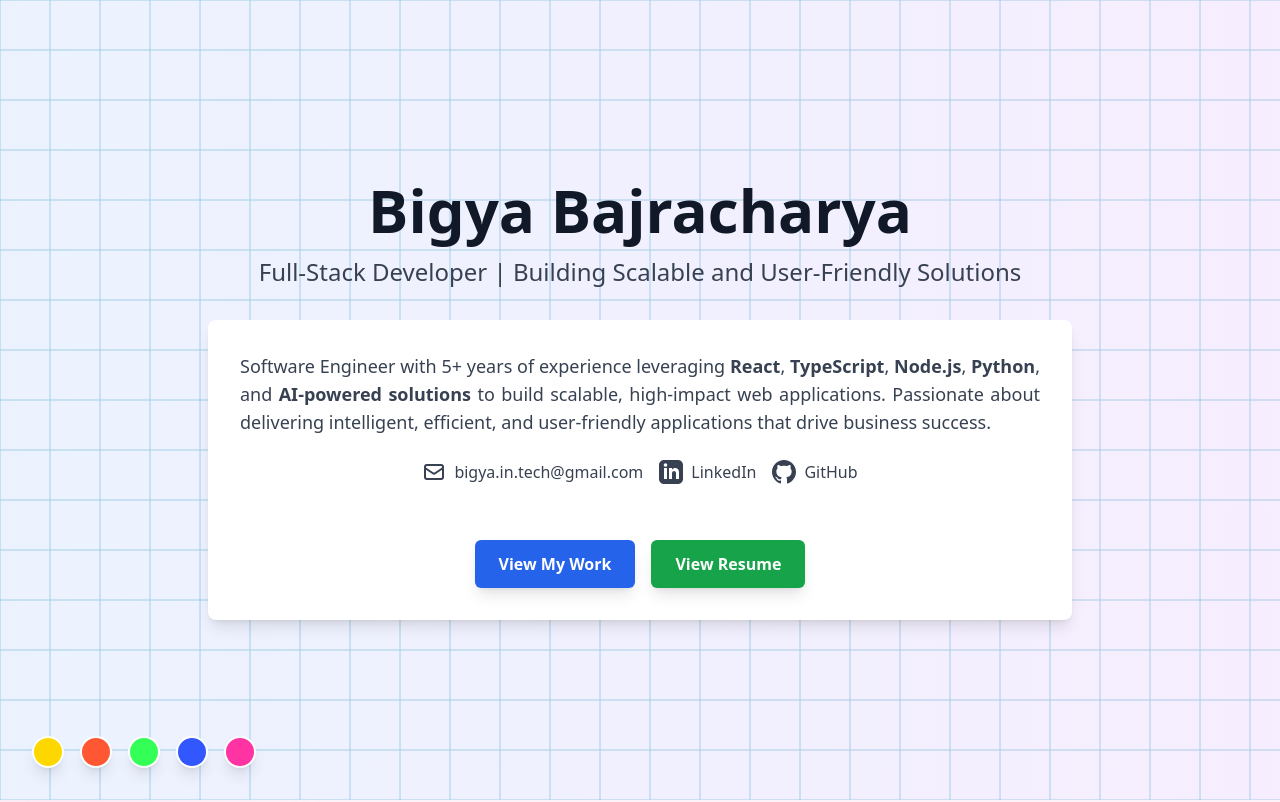
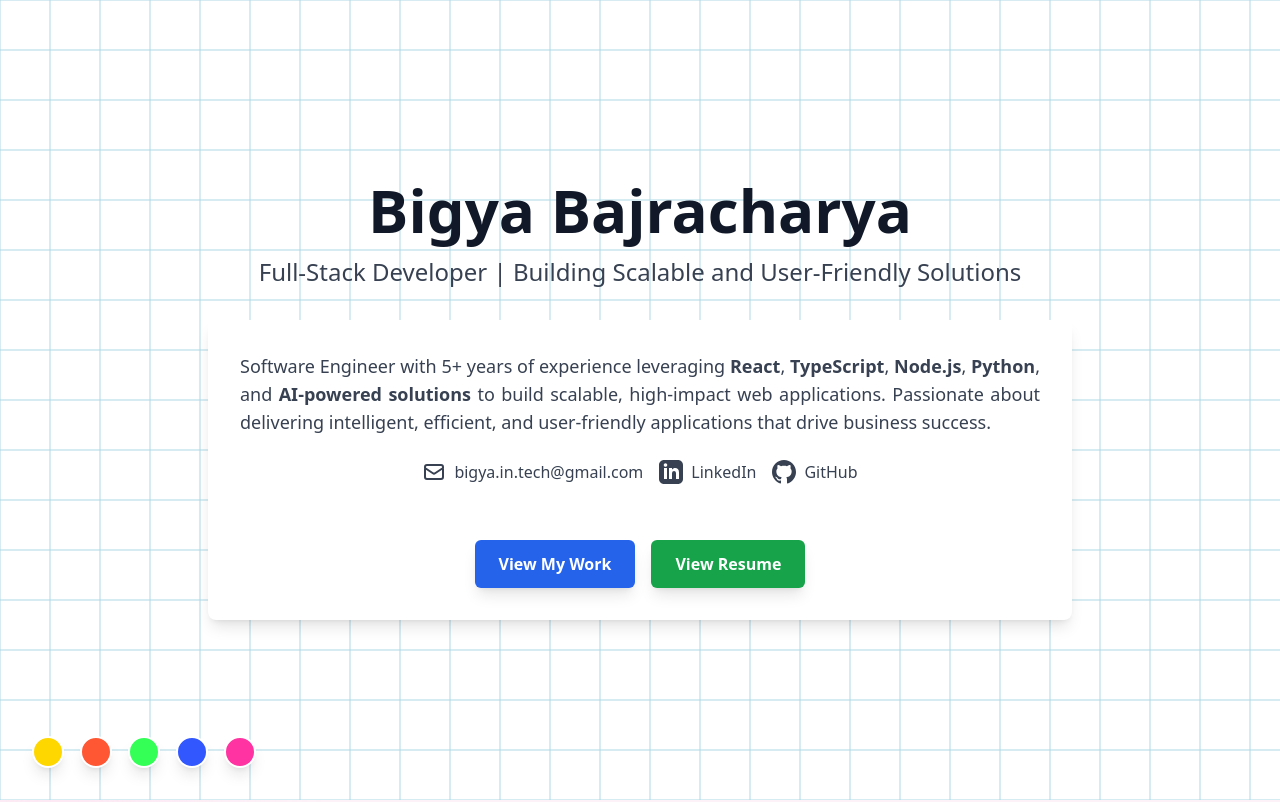
Before and after one commit to bigyaa/bigyaa.github.io, a React (Create React App) app: page / in a window 1280 px wide. Shown: the top 802 px of the page. Built offline with nearby package versions, Linux system fonts and the light colour scheme.

Commit message:
Minor fixes

```diff
--- a/src/components/Header.js
+++ b/src/components/Header.js
@@ -74,8 +74,6 @@ function Header() {
       ctx.lineCap = 'round';
       ctx.lineTo(x, y);
       ctx.stroke();
-      ctx.beginPath(); // Start a new path for the next segment
-      ctx.moveTo(x, y);
     };
 
     const stopDrawing = () => {
@@ -116,11 +114,6 @@ function Header() {
         style={{ background: 'white' }}
       />
 
-      {/* Background Animation (Optional) */}
-      <div className="absolute inset-0 z-0">
-        <div className="absolute inset-0 bg-gradient-to-r from-blue-500 to-purple-500 opacity-10 animate-gradient-x"></div>
-      </div>
-
       {/* Content */}
       <Hero />
 
```
